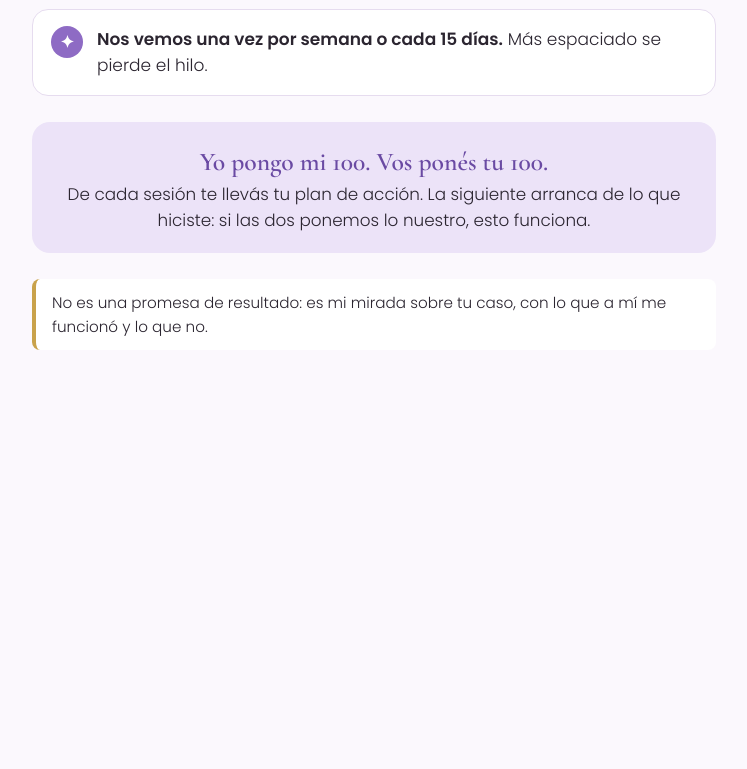
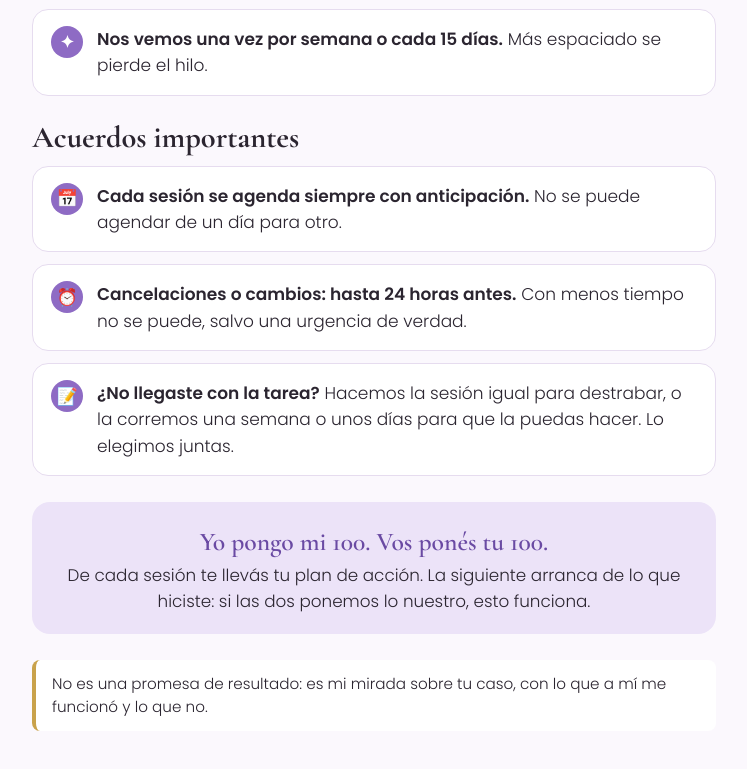
Before and after one commit to rominacasania-beep/guia, a plain HTML site: page mentorias-agendar-k3w9/index.html in a window 1280 px wide. Shown: the part 898-1667 px from the top of the page, without its empty margins (266-1013 px from the left). Before the commit the page ends 1318 px from the top, so only its background shows below. Drawn offline with nearby package versions, Linux system fonts and the light colour scheme.

Commit message:
Acuerdos de agenda y cancelación en mentorías

```diff
--- a/mentorias-agendar-k3w9/index.html
+++ b/mentorias-agendar-k3w9/index.html
@@ -35,6 +35,12 @@ section{display:flex;flex-direction:column;gap:12px}
   <div class="paso"><span class="n">✦</span><p><b>Traé una sola cosa</b> que quieras llevarte: la que, si se destraba, cambia todo lo demás.</p></div>
   <div class="paso" id="ritmo"><span class="n">✦</span><p><b>Nos vemos una vez por semana o cada 15 días.</b> Más espaciado se pierde el hilo.</p></div>
 </section>
+<section>
+  <h2>Acuerdos importantes</h2>
+  <div class="paso"><span class="n">📅</span><p><b>Cada sesión se agenda siempre con anticipación.</b> No se puede agendar de un día para otro.</p></div>
+  <div class="paso"><span class="n">⏰</span><p><b>Cancelaciones o cambios: hasta 24 horas antes.</b> Con menos tiempo no se puede, salvo una urgencia de verdad.</p></div>
+  <div class="paso" id="tarea"><span class="n">📝</span><p><b>¿No llegaste con la tarea?</b> Hacemos la sesión igual para destrabar, o la corremos una semana o unos días para que la puedas hacer. Lo elegimos juntas.</p></div>
+</section>
 <div class="cien"><b>Yo pongo mi 100. Vos ponés tu 100.</b>De cada sesión te llevás tu plan de acción. La siguiente arranca de lo que hiciste: si las dos ponemos lo nuestro, esto funciona.</div>
 <p class="nota">No es una promesa de resultado: es mi mirada sobre tu caso, con lo que a mí me funcionó y lo que no.</p>
 </div>
@@ -45,6 +51,6 @@ const P={'1':['sesión 1 a 1','Una sesión de 1 hora por Zoom, las dos solas.','
 const k=new URLSearchParams(location.search).get('p'),d=P[k]||P['4'];
 document.getElementById('nom').textContent=d[0];
 document.getElementById('det').textContent=d[1]+' Gracias por confiar en mí. Ahora agendamos tu primera sesión.';
-if(k==='1'){document.getElementById('sig').textContent='';document.getElementById('ritmo').style.display='none'}
+if(k==='1'){document.getElementById('sig').textContent='';document.getElementById('ritmo').style.display='none';document.getElementById('tarea').style.display='none'}
 document.getElementById('wa').href='https://wa.me/59894167572?text='+encodeURIComponent('Hola Romi! Compré '+d[2]+' y quiero agendar la primera. Mi país es: ');
 </script></body></html>
```
